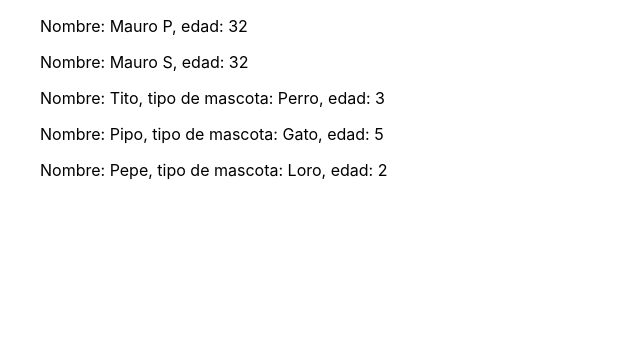
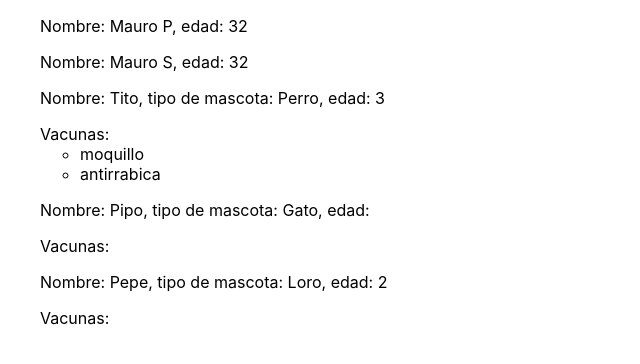
Before and after one commit to maurosaldano89/primera-app-react, a React (Create React App) app: page / in a window 1280 px wide. Shown: the top 364 px of the page, without its empty margins (0-640 px from the left). Built offline with nearby package versions, Linux system fonts and the light colour scheme.

Commit message:
iterar array de objetos en react

```diff
--- a/src/App.js
+++ b/src/App.js
@@ -11,9 +11,12 @@ class App extends React.Component {
           <Persona name='Mauro S' age='32' />
         </ul>
         <ul>
-          <Mascota name='Tito' tipo='Perro' age={3}/>
-          <Mascota name='Pipo' tipo='Gato' age={5}/>
-          <Mascota name='Pepe' tipo='Loro' age={2}/>
+          <Mascota name='Tito' tipo='Perro' age={3} vacunas={[
+            {'name' : 'moquillo'},
+            {'name' : 'antirrabica'}
+          ]}/>
+          <Mascota name='Pipo' tipo='Gato' vacunas={[]} />
+          <Mascota name='Pepe' tipo='Loro' age={2} />
         </ul>
       </div>
     )
--- a/src/Mascota.js
+++ b/src/Mascota.js
@@ -6,10 +6,15 @@ class Mascota extends React.Component {
 	}
 	render(){
 		// https://developer.mozilla.org/es/docs/Web/JavaScript/Reference/Operators/Destructuring_assignment#desestructuraci%C3%B3n_de_objetos
-		const {name, tipo, age} = this.props;
+		const {name, tipo, age, vacunas} = this.props;
+		const listadoVacunas = (vacunas || []).map((vacuna) => <li>{vacuna.name}</li>);
+		// si vacunas es undefined, itero [], para no iterar algo que no existe
 
-		return(
-				<p>Nombre: {name}, tipo de mascota: {tipo}, edad: {age}</p>
+		return (
+				<div>
+					<p>Nombre: {name}, tipo de mascota: {tipo}, edad: {age}</p>
+					<div>Vacunas: <ul>{listadoVacunas}</ul></div>
+				</div>
 			)
 	}
 }
```
